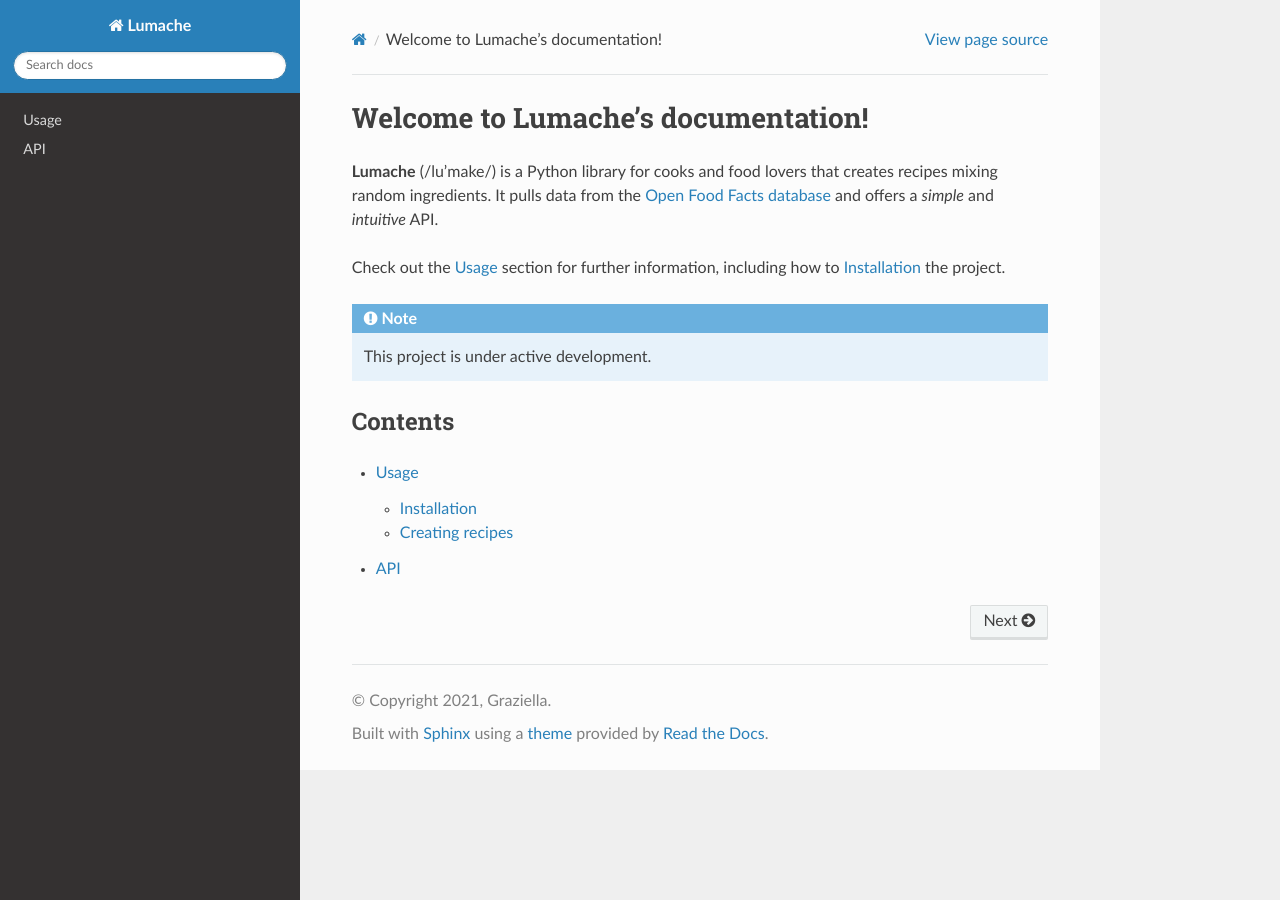
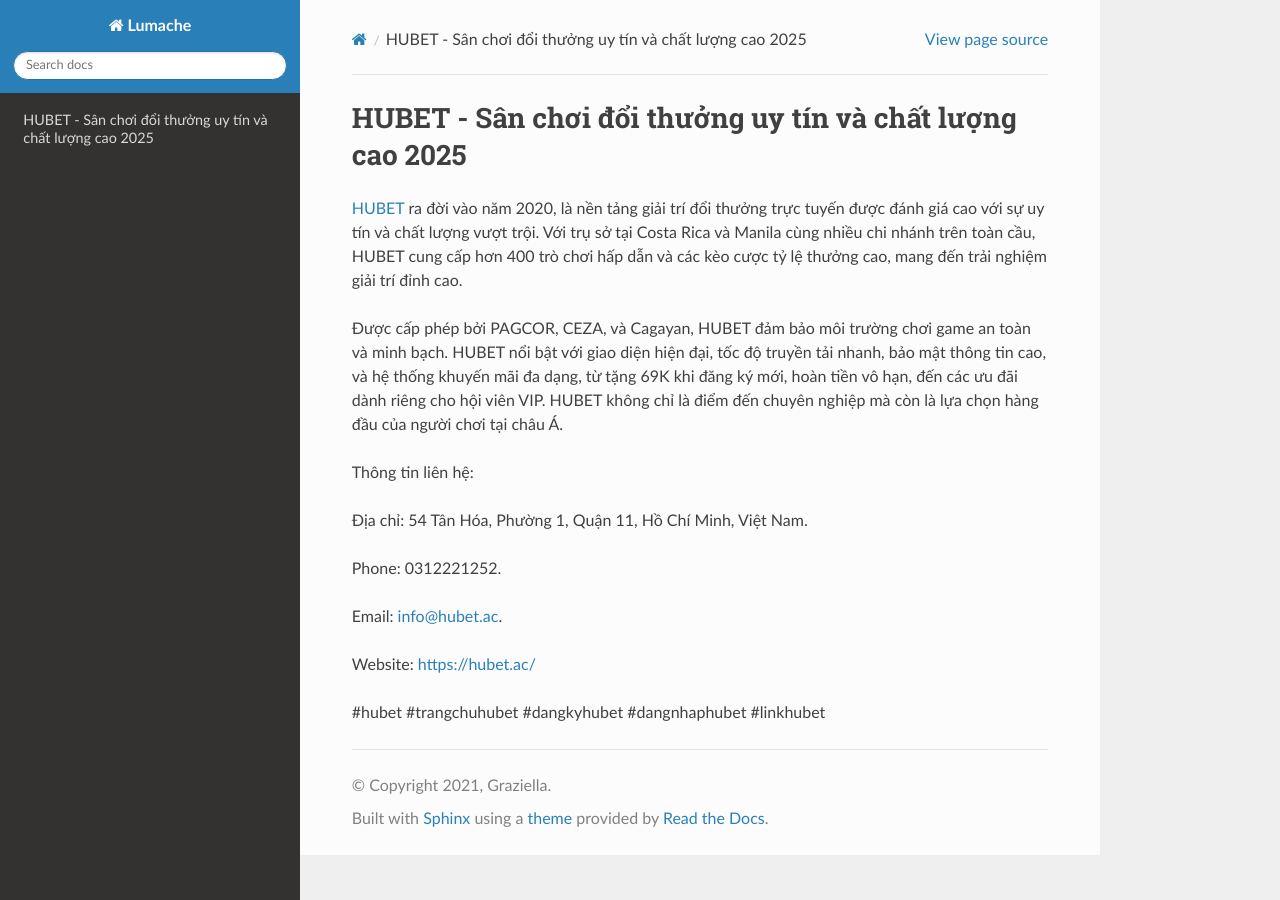
Before and after one commit to parkisngan19/hubetac, a Sphinx documentation site: the page built from docs/source/index.rst, in a window 1280 px wide. Built offline with Sphinx 7.4.7 and the Read the Docs theme 3.1.0, drawn with Linux system fonts in a browser that asks for light colours.

Commit message:
Update index.rst

```diff
--- a/docs/source/index.rst
+++ b/docs/source/index.rst
@@ -1,22 +1,18 @@
-Welcome to Lumache's documentation!
+HUBET - Sân chơi đổi thưởng uy tín và chất lượng cao 2025
 ===================================
 
-**Lumache** (/lu'make/) is a Python library for cooks and food lovers
-that creates recipes mixing random ingredients.
-It pulls data from the `Open Food Facts database <https://world.openfoodfacts.org/>`_
-and offers a *simple* and *intuitive* API.
+`HUBET <https://hubet.ac/>`_ ra đời vào năm 2020, là nền tảng giải trí đổi thưởng trực tuyến được đánh giá cao với sự uy tín và chất lượng vượt trội. Với trụ sở tại Costa Rica và Manila cùng nhiều chi nhánh trên toàn cầu, HUBET cung cấp hơn 400 trò chơi hấp dẫn và các kèo cược tỷ lệ thưởng cao, mang đến trải nghiệm giải trí đỉnh cao.
 
-Check out the :doc:`usage` section for further information, including
-how to :ref:`installation` the project.
+Được cấp phép bởi PAGCOR, CEZA, và Cagayan, HUBET đảm bảo môi trường chơi game an toàn và minh bạch. HUBET nổi bật với giao diện hiện đại, tốc độ truyền tải nhanh, bảo mật thông tin cao, và hệ thống khuyến mãi đa dạng, từ tặng 69K khi đăng ký mới, hoàn tiền vô hạn, đến các ưu đãi dành riêng cho hội viên VIP. HUBET không chỉ là điểm đến chuyên nghiệp mà còn là lựa chọn hàng đầu của người chơi tại châu Á.
 
-.. note::
+Thông tin liên hệ:
 
-   This project is under active development.
+Địa chỉ: 54 Tân Hóa, Phường 1, Quận 11, Hồ Chí Minh, Việt Nam.
 
-Contents
---------
+Phone: 0312221252.
 
-.. toctree::
+Email: info@hubet.ac.
 
-   usage
-   api
+Website: https://hubet.ac/
+
+#hubet #trangchuhubet #dangkyhubet #dangnhaphubet #linkhubet
```
